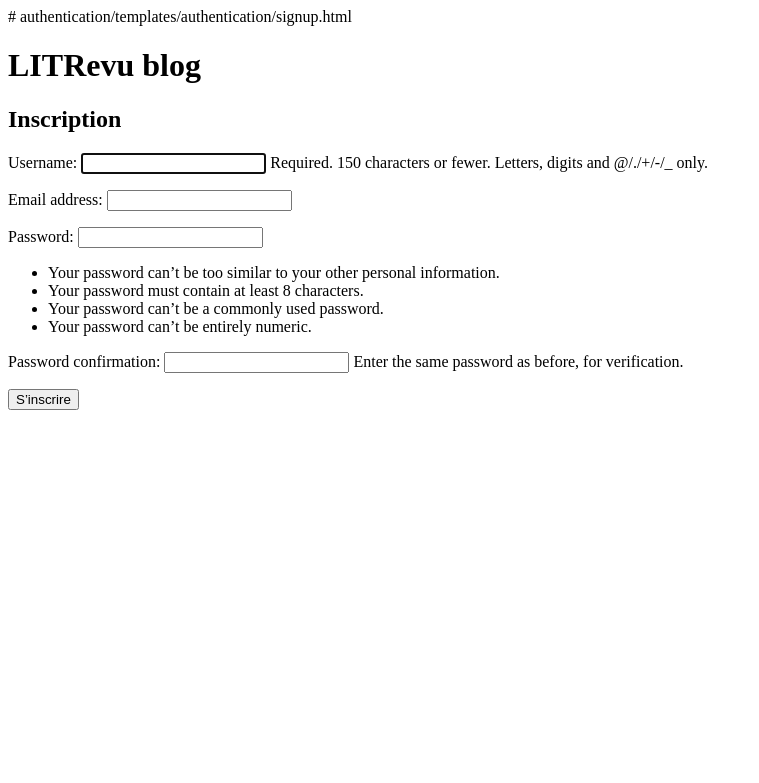
After one commit to githubstevemas/LIT-Revu, a Django app: page /signup/ in a window 1280 px wide. The commit adds this page. Shown: the top 783 px of the page, without its empty margins (0-759 px from the left). Run offline with Django 5.2, Linux system fonts and the light colour scheme.

Commit message:
Adding signup page

```diff
--- a/authentication/forms.py
+++ b/authentication/forms.py
@@ -1,4 +1,12 @@
+from django.contrib.auth import get_user_model
+from django.contrib.auth.forms import UserCreationForm
 from django import forms
+
+
+class SignupForm(UserCreationForm):
+    class Meta(UserCreationForm.Meta):
+        model = get_user_model()
+        fields = ['username', 'email']
 
 
 class LoginForm(forms.Form):
--- a/authentication/templates/authentication/login.html
+++ b/authentication/templates/authentication/login.html
@@ -6,4 +6,5 @@
     {% csrf_token %}
     <button type="submit" >Connect</button>
 </form>
+<p><a href="{% url 'signup' %}">Signup</a></p>
 {% endblock content %}
--- /dev/null
+++ b/authentication/templates/authentication/signup.html
@@ -0,0 +1,13 @@
+# authentication/templates/authentication/signup.html
+{% extends 'base.html' %}
+{% block content %}
+    <h2>Inscription</h2>
+    {% if form.errors %}
+        {{ form.errors }}
+    {% endif %}
+    <form method="post">
+        {{ form.as_p }}
+        {% csrf_token %}
+        <button type="submit" >S’inscrire</button>
+    </form>
+{% endblock content %}
--- a/authentication/views.py
+++ b/authentication/views.py
@@ -1,7 +1,41 @@
 from django.shortcuts import render, redirect
 from django.contrib.auth import login, authenticate, logout
+from django.views.generic import View
+from django.conf import settings
 
 from . import forms
+
+
+class LoginPage(View):
+
+    from_class = forms.LoginForm
+    template_name = 'authentication/login.html'
+
+    def get(self, request):
+
+        form = self.from_class
+        message = ''
+        return render(
+            request, self.template_name, context={'form': form, 'message': message})
+
+    def post(self, request):
+
+        form = self.from_class(request.POST)
+        message = ''
+
+        if form.is_valid():
+            user = authenticate(
+                username=form.cleaned_data['username'],
+                password=form.cleaned_data['password'],
+            )
+            if user is not None:
+                login(request, user)
+                return redirect('home')
+            else:
+                message = "Wrong id"
+
+        return render(
+            request, self.template_name, context={'form': form, 'message': message})
 
 
 def logout_user(request):
@@ -28,3 +62,14 @@ def login_page(request):
     return render(
         request, 'authentication/login.html', context={'form': form, 'message': message}
     )
+
+
+def signup_page(request):
+    form = forms.SignupForm()
+    if request.method == 'POST':
+        form = forms.SignupForm(request.POST)
+        if form.is_valid():
+            user = form.save()
+            login(request, user)
+            return redirect(settings.LOGIN_REDIRECT_URL)
+    return render(request, 'authentication/signup.html', context={'form': form})
--- /dev/null
+++ b/flux/templates/flux/home.html
@@ -0,0 +1,4 @@
+{% extends 'base.html' %}}
+{% block content %}
+<p>Salut c'est cool!</p>
+{% endblock content %}
--- a/flux/views.py
+++ b/flux/views.py
@@ -1,5 +1,7 @@
+from django.contrib.auth.decorators import login_required
 from django.shortcuts import render
 
 
+@login_required()
 def home(request):
     return render(request, 'flux/home.html')
--- a/litrevu/settings.py
+++ b/litrevu/settings.py
@@ -127,3 +127,5 @@ STATIC_URL = 'static/'
 DEFAULT_AUTO_FIELD = 'django.db.models.BigAutoField'
 # AUTH_USER_MODEL = 'authentication.User'
 AUTH_USER_MODEL = 'authentication.User'
+
+LOGIN_URL = 'login'
--- a/litrevu/urls.py
+++ b/litrevu/urls.py
@@ -6,7 +6,8 @@ import flux.views
 
 urlpatterns = [
     path('admin/', admin.site.urls),
-    path('', authentication.views.login_page, name='login'),
-    path('logout', authentication.views.logout_user, name='logout'),
-    path('home', flux.views.home, name='home'),
+    path('', authentication.views.LoginPage.as_view(), name='login'),
+    path('logout/', authentication.views.logout_user, name='logout'),
+    path('home/', flux.views.home, name='home'),
+    path('signup/', authentication.views.signup_page, name='signup'),
 ]
```
Also changed, not shown: db.sqlite3.
